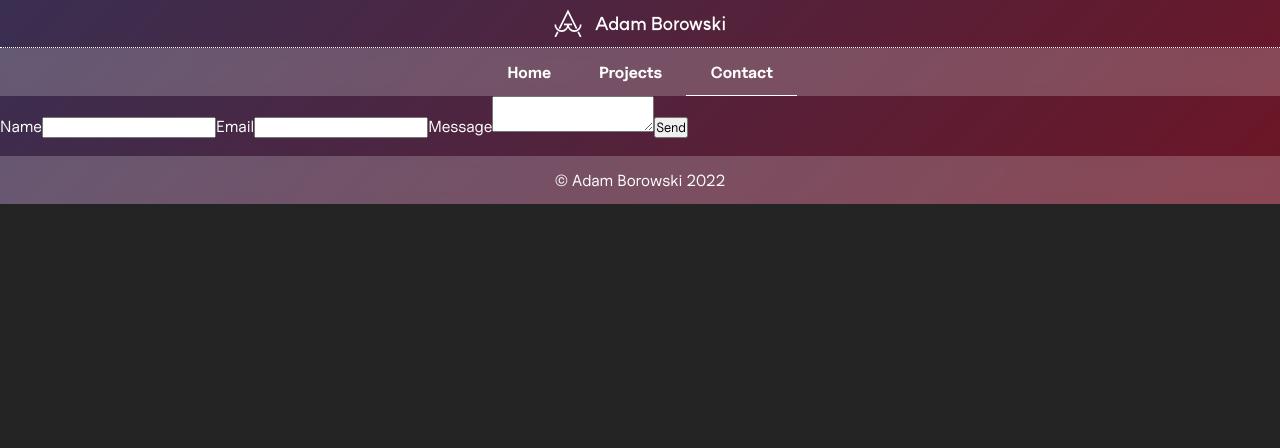
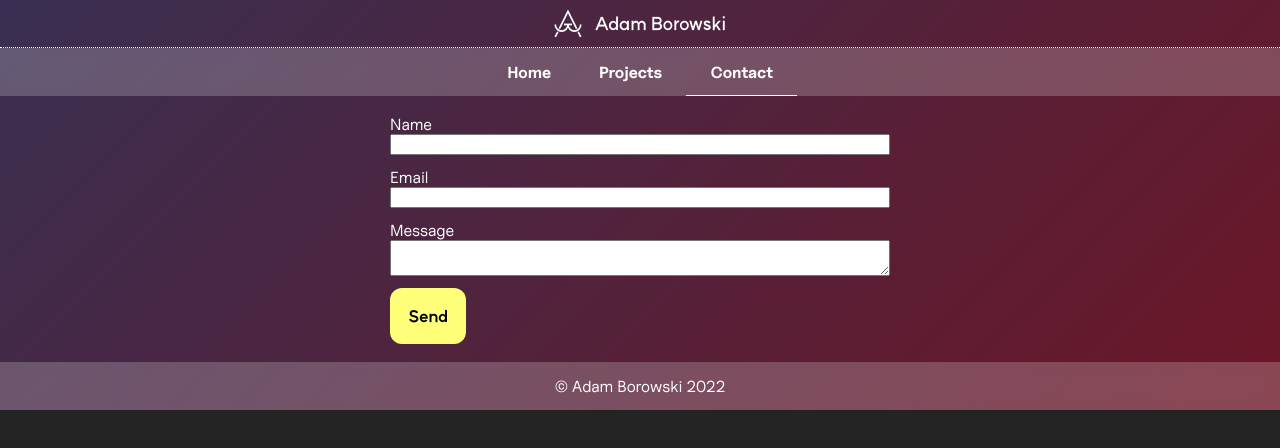
Before and after one commit to Adborowski/personal-site, a React (Vite) app: page /contact in a window 1280 px wide. Shown: the top 448 px of the page. Built offline with nearby package versions, Linux system fonts and the light colour scheme.

Commit message:
Worked on Contact Form styling. Made button styling global.

```diff
--- a/src/App.module.css
+++ b/src/App.module.css
@@ -59,6 +59,20 @@ body {
   --mobile-menu-width: 100%;
   --desktop-menu-height: 48px;
   --breakpoint-1: 500px;
+  --color-button: #ffff79;
+}
+
+:global(.button) {
+  margin-right: 3px;
+  background-color: var(--color-button);
+  color: black;
+  padding: 18px;
+  border-radius: 12px;
+  text-decoration: none;
+  font-family: var(--font-display);
+  font-weight: 700;
+  font-size: 16px;
+  border: 0;
 }
 
 h1 {
--- a/src/components/ContactForm/ContactForm.module.css
+++ b/src/components/ContactForm/ContactForm.module.css
@@ -0,0 +1,9 @@
+.formField {
+  /* border: 1px solid red; */
+  margin-bottom: 12px;
+  display: grid;
+}
+
+.formField:first-of-type {
+  margin-top: 18px;
+}
--- a/src/components/ContactForm/ContactForm.tsx
+++ b/src/components/ContactForm/ContactForm.tsx
@@ -27,13 +27,23 @@ export const ContactForm = () => {
 
   return (
     <form ref={form} onSubmit={sendEmail}>
+      <div className={styles.formField}>
         <label>Name</label>
         <input type="text" name="from_name" />
+      </div>
+      <div className={styles.formField}>
         <label>Email</label>
         <input type="email" name="reply_to" />
+      </div>
+
+      <div className={styles.formField}>
         <label>Message</label>
         <textarea name="message" />
-      <input type="submit" value="Send" />
+      </div>
+
+      <div className={styles.controls}>
+        <input className={"button"} type="submit" value="Send" />
+      </div>
     </form>
   );
 };
--- a/src/components/Hero/Hero.module.css
+++ b/src/components/Hero/Hero.module.css
@@ -25,17 +25,6 @@
   margin-top: 24px;
 }
 
-.heroLinks .heroLink {
-  margin-right: 3px;
-  background-color: #ffff79;
-  color: black;
-  padding: 18px;
-  border-radius: 12px;
-  text-decoration: none;
-  font-family: var(--font-display);
-  font-weight: 700;
-}
-
 @media screen and (max-width: 500px) {
   .Hero h1 {
     font-size: 36px;
--- a/src/components/Hero/Hero.tsx
+++ b/src/components/Hero/Hero.tsx
@@ -10,7 +10,7 @@ const Hero = () => {
 
     const displayLinks = links.map((link) => {
       return (
-        <Link to={link.key} key={link.label} className={styles.heroLink}>
+        <Link to={link.key} key={link.label} className={"button"}>
           {link.label}
         </Link>
       );
--- a/src/routes/contact.tsx
+++ b/src/routes/contact.tsx
@@ -2,7 +2,7 @@ import ContactForm from "../components/ContactForm/ContactForm";
 
 const Contact = () => {
   return (
-    <div>
+    <div className={"main"}>
       <ContactForm />
     </div>
   );
```
Lines whose indentation alone changed are shown as unchanged.
